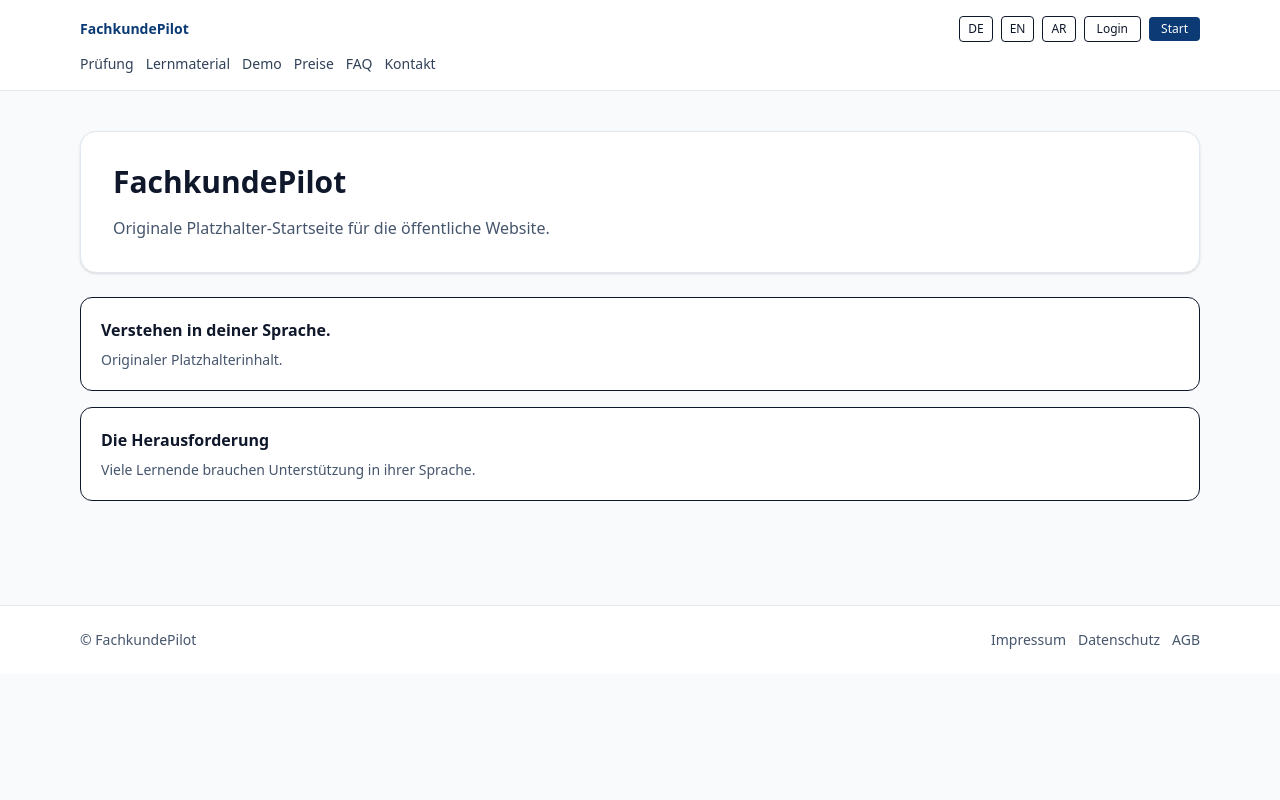
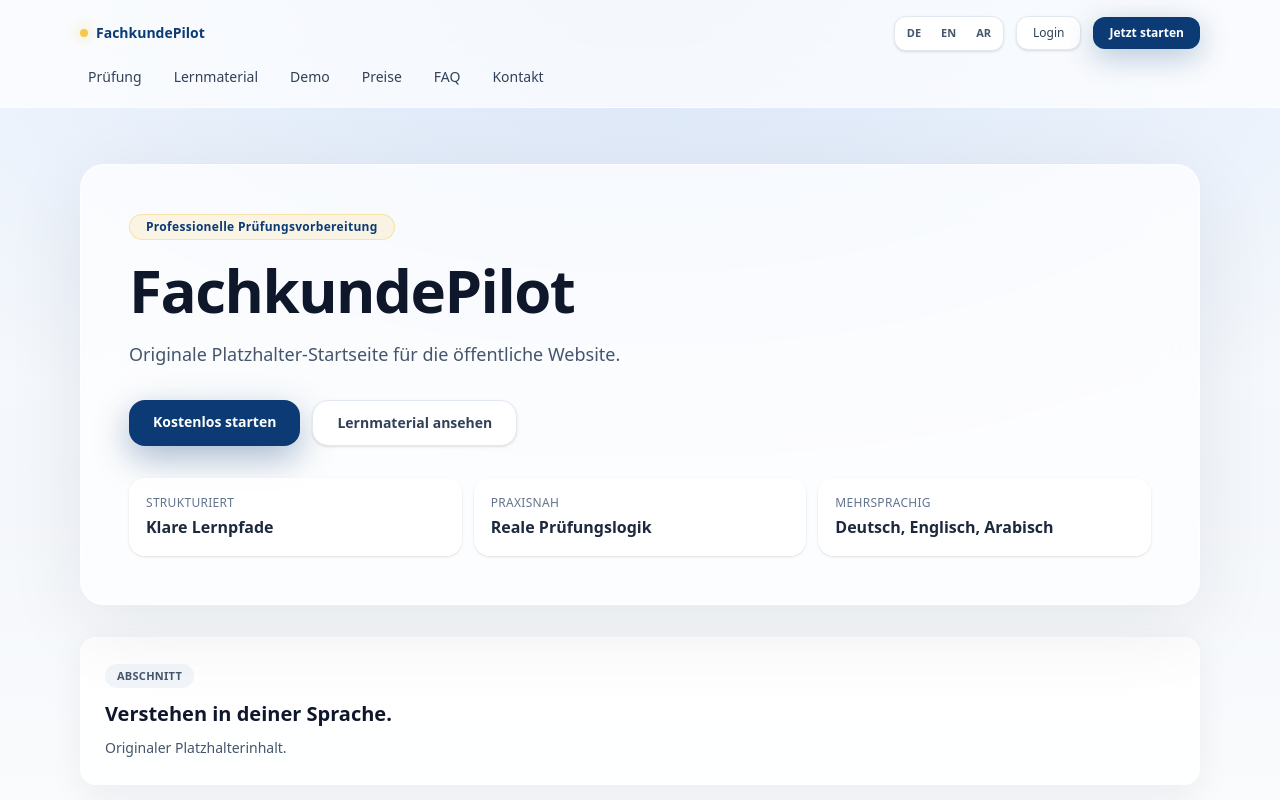
Before and after one commit to ammarsenaid/fachkundepilot, a Next.js app in the folder apps/web/: page /de in a window 1280 px wide. Shown: the top 800 px of the page. Built offline with nearby package versions, Linux system fonts and the light colour scheme; no server answers.

Commit message:
Redesign public homepage with premium SaaS-style UI

```diff
--- a/apps/web/src/app/[lang]/[[...slug]]/page.tsx
+++ b/apps/web/src/app/[lang]/[[...slug]]/page.tsx
@@ -1,4 +1,5 @@
 import type { Metadata } from "next";
+import Link from "next/link";
 import { notFound } from "next/navigation";
 
 import { LoginForm } from "@/components/auth/login-form";
@@ -14,7 +15,7 @@ import {
   getSectionTranslationByLanguage,
 } from "@/lib/directus/content";
 import { buildPageMetadata } from "@/lib/public/seo";
-import { findPageKey, getPageContent, type PublicPageKey } from "@/lib/public/content";
+import { buildLocalizedPath, findPageKey, getPageContent, type PublicPageKey } from "@/lib/public/content";
 import { directionForLanguage, isSupportedLanguage, type SupportedLanguage } from "@/lib/public/i18n";
 
 export const revalidate = 300;
@@ -84,28 +85,47 @@ export default async function PublicLocalizedPage({ params }: { params: Promise<
   );
 
   const visibleSections = sectionContents.filter(Boolean);
+  const isHome = resolved.key === "home";
 
   return (
-    <div dir={dir} className="min-h-screen bg-[var(--muted)]">
+    <div dir={dir} className="min-h-screen bg-[radial-gradient(80%_40%_at_50%_0%,rgba(88,141,220,0.20),transparent),linear-gradient(180deg,#f8fbff_0%,#f4f7fb_40%,#ffffff_100%)]">
       <PublicHeader lang={lang} currentPageKey={resolved.key} />
-      <main className="mx-auto max-w-6xl px-4 py-10">
-        <article className="rounded-2xl border border-[var(--border)] bg-white p-8 shadow-sm">
-          <h1 className="text-3xl font-bold text-slate-900">{content.title}</h1>
-          <p className="mt-4 text-slate-600">{content.intro}</p>
-          {resolved.key === "login" && <LoginForm />}
-          {resolved.key === "register" && <RegisterForm />}
-        </article>
+      <main className="mx-auto max-w-6xl px-4 py-10 md:py-14">
+        {isHome ? (
+          <article className="relative overflow-hidden rounded-3xl border border-white/60 bg-white/70 p-8 shadow-[0_20px_80px_rgba(15,23,42,0.08)] backdrop-blur-xl md:p-12">
+            <span className="inline-flex rounded-full border border-[var(--accent)]/40 bg-[var(--accent)]/15 px-4 py-1 text-xs font-semibold tracking-wide text-[var(--primary)]">Professionelle Prüfungsvorbereitung</span>
+            <h1 className="mt-5 max-w-4xl text-4xl font-bold tracking-tight text-slate-900 md:text-6xl">{content.title}</h1>
+            <p className="mt-5 max-w-2xl text-base text-slate-600 md:text-lg">{content.intro}</p>
+            <div className="mt-8 flex flex-wrap gap-3">
+              <Link href={buildLocalizedPath(lang, "register")} className="rounded-2xl bg-[var(--primary)] px-6 py-3 text-sm font-semibold text-white shadow-[0_12px_35px_rgba(11,58,117,0.35)]">Kostenlos starten</Link>
+              <Link href={buildLocalizedPath(lang, "materials")} className="rounded-2xl border border-slate-200 bg-white px-6 py-3 text-sm font-semibold text-slate-700 shadow-sm">Lernmaterial ansehen</Link>
+            </div>
+            <div className="mt-8 grid gap-3 md:grid-cols-3">
+              <div className="rounded-2xl border border-white/70 bg-white/75 p-4 shadow-sm"><p className="text-xs uppercase tracking-wide text-slate-500">Strukturiert</p><p className="mt-1 font-semibold text-slate-800">Klare Lernpfade</p></div>
+              <div className="rounded-2xl border border-white/70 bg-white/75 p-4 shadow-sm"><p className="text-xs uppercase tracking-wide text-slate-500">Praxisnah</p><p className="mt-1 font-semibold text-slate-800">Reale Prüfungslogik</p></div>
+              <div className="rounded-2xl border border-white/70 bg-white/75 p-4 shadow-sm"><p className="text-xs uppercase tracking-wide text-slate-500">Mehrsprachig</p><p className="mt-1 font-semibold text-slate-800">Deutsch, Englisch, Arabisch</p></div>
+            </div>
+          </article>
+        ) : (
+          <article className="rounded-3xl border border-white/60 bg-white/80 p-8 shadow-[0_20px_70px_rgba(15,23,42,0.07)] backdrop-blur-xl">
+            <h1 className="text-3xl font-bold tracking-tight text-slate-900">{content.title}</h1>
+            <p className="mt-4 max-w-3xl text-slate-600">{content.intro}</p>
+            {resolved.key === "login" && <LoginForm />}
+            {resolved.key === "register" && <RegisterForm />}
+          </article>
+        )}
 
-        <section className="mt-6 grid gap-4">
+        <section className="mt-8 grid gap-4 md:gap-5">
           {visibleSections.length > 0 ? (
             visibleSections.map((section) => (
-              <article key={section!.id} className="rounded-xl border bg-white p-5">
-                <h2 className="font-semibold">{section!.heading}</h2>
-                <p className="mt-2 text-sm text-slate-600">{section!.body}</p>
+              <article key={section!.id} className="rounded-2xl border border-white/70 bg-white/85 p-6 shadow-[0_10px_35px_rgba(15,23,42,0.06)]">
+                <span className="inline-flex rounded-full bg-slate-100 px-3 py-1 text-[11px] font-semibold uppercase tracking-wide text-slate-600">Abschnitt</span>
+                <h2 className="mt-3 text-xl font-semibold text-slate-900">{section!.heading}</h2>
+                <p className="mt-2 text-sm leading-6 text-slate-600">{section!.body}</p>
               </article>
             ))
           ) : (
-            <article className="rounded-xl border bg-white p-5 text-sm text-slate-600">Content unavailable in this language yet.</article>
+            <article className="rounded-2xl border border-white/70 bg-white/85 p-5 text-sm text-slate-600 shadow-sm">Content unavailable in this language yet.</article>
           )}
         </section>
       </main>
--- a/apps/web/src/app/globals.css
+++ b/apps/web/src/app/globals.css
@@ -1,13 +1,13 @@
 @import "tailwindcss";
 
 :root {
-  --background: #ffffff;
+  --background: #f8fbff;
   --foreground: #0f172a;
   --primary: #0b3a75;
   --accent: #f5c84b;
-  --muted: #f8fafc;
+  --muted: #f3f7fc;
   --card: #ffffff;
-  --border: #e2e8f0;
+  --border: #dbe6f3;
 }
 
 body {
--- a/apps/web/src/components/public/footer.tsx
+++ b/apps/web/src/components/public/footer.tsx
@@ -4,13 +4,13 @@ import type { SupportedLanguage } from "@/lib/public/i18n";
 export function PublicFooter({ lang }: { lang: SupportedLanguage }) {
   const s = pageSlugs[lang];
   return (
-    <footer className="mt-16 border-t border-[var(--border)] bg-white">
-      <div className="mx-auto flex max-w-6xl flex-wrap items-center justify-between gap-4 px-4 py-6 text-sm text-slate-600">
+    <footer className="mt-20 border-t border-white/50 bg-white/80 backdrop-blur">
+      <div className="mx-auto flex max-w-6xl flex-wrap items-center justify-between gap-4 px-4 py-8 text-sm text-slate-600">
         <p>© FachkundePilot</p>
-        <div className="flex gap-3">
-          <a href={`/${lang}/${s.imprint}`}>Impressum</a>
-          <a href={`/${lang}/${s.privacy}`}>Datenschutz</a>
-          <a href={`/${lang}/${s.terms}`}>AGB</a>
+        <div className="flex flex-wrap gap-4">
+          <a className="hover:text-[var(--primary)]" href={`/${lang}/${s.imprint}`}>Impressum</a>
+          <a className="hover:text-[var(--primary)]" href={`/${lang}/${s.privacy}`}>Datenschutz</a>
+          <a className="hover:text-[var(--primary)]" href={`/${lang}/${s.terms}`}>AGB</a>
         </div>
       </div>
     </footer>
--- a/apps/web/src/components/public/header.tsx
+++ b/apps/web/src/components/public/header.tsx
@@ -12,27 +12,30 @@ export function PublicHeader({ lang, currentPageKey }: { lang: SupportedLanguage
   const [open, setOpen] = useState(false);
 
   return (
-    <header className="border-b border-[var(--border)] bg-white">
+    <header className="sticky top-0 z-50 border-b border-white/50 bg-white/70 backdrop-blur-xl">
       <div className="mx-auto max-w-6xl px-4 py-4">
         <div className="flex items-center justify-between gap-4">
-          <Link href={`/${lang}`} className="text-sm font-semibold text-[var(--primary)]">FachkundePilot</Link>
-          <button className="rounded border px-3 py-1 text-sm md:hidden" onClick={() => setOpen((v) => !v)}>
+          <Link href={`/${lang}`} className="inline-flex items-center gap-2 text-sm font-semibold text-[var(--primary)]">
+            <span className="inline-block size-2 rounded-full bg-[var(--accent)] shadow-[0_0_14px_rgba(245,200,75,0.8)]" />
+            FachkundePilot
+          </Link>
+          <button className="rounded-xl border border-slate-200 bg-white px-3 py-2 text-sm shadow-sm md:hidden" onClick={() => setOpen((v) => !v)}>
             Menu
           </button>
-          <div className="hidden items-center gap-2 md:flex">
+          <div className="hidden items-center gap-3 md:flex">
             <LanguageSwitcher currentPageKey={currentPageKey} />
-            <a href={`/${lang}/${s.login}`} className="rounded border px-3 py-1 text-xs">Login</a>
-            <a href={`/${lang}/${s.register}`} className="rounded bg-[var(--primary)] px-3 py-1 text-xs text-white">Start</a>
+            <a href={`/${lang}/${s.login}`} className="rounded-xl border border-slate-200 bg-white px-4 py-2 text-xs font-medium text-slate-700 shadow-sm">Login</a>
+            <a href={`/${lang}/${s.register}`} className="rounded-xl bg-[var(--primary)] px-4 py-2 text-xs font-semibold text-white shadow-[0_8px_30px_rgba(11,58,117,0.28)]">Jetzt starten</a>
           </div>
         </div>
 
-        <nav className={`${open ? "mt-4 grid" : "hidden"} gap-2 text-sm text-slate-700 md:mt-3 md:grid md:grid-flow-col md:auto-cols-max md:gap-3`}>
-          <a href={buildLocalizedPath(lang, "exam")}>Prüfung</a>
-          <a href={buildLocalizedPath(lang, "materials")}>Lernmaterial</a>
-          <a href={buildLocalizedPath(lang, "demo")}>Demo</a>
-          <a href={buildLocalizedPath(lang, "pricing")}>Preise</a>
-          <a href={buildLocalizedPath(lang, "faq")}>FAQ</a>
-          <a href={buildLocalizedPath(lang, "contact")}>Kontakt</a>
+        <nav className={`${open ? "mt-4 grid" : "hidden"} gap-2 rounded-2xl border border-white/60 bg-white/85 p-3 text-sm text-slate-700 shadow-sm md:mt-3 md:grid md:grid-flow-col md:auto-cols-max md:items-center md:gap-4 md:border-0 md:bg-transparent md:p-0 md:shadow-none`}>
+          <a href={buildLocalizedPath(lang, "exam")} className="rounded-lg px-2 py-1 hover:bg-slate-100">Prüfung</a>
+          <a href={buildLocalizedPath(lang, "materials")} className="rounded-lg px-2 py-1 hover:bg-slate-100">Lernmaterial</a>
+          <a href={buildLocalizedPath(lang, "demo")} className="rounded-lg px-2 py-1 hover:bg-slate-100">Demo</a>
+          <a href={buildLocalizedPath(lang, "pricing")} className="rounded-lg px-2 py-1 hover:bg-slate-100">Preise</a>
+          <a href={buildLocalizedPath(lang, "faq")} className="rounded-lg px-2 py-1 hover:bg-slate-100">FAQ</a>
+          <a href={buildLocalizedPath(lang, "contact")} className="rounded-lg px-2 py-1 hover:bg-slate-100">Kontakt</a>
           <div className="mt-2 md:hidden"><LanguageSwitcher currentPageKey={currentPageKey} /></div>
         </nav>
       </div>
--- a/apps/web/src/components/public/language-switcher.tsx
+++ b/apps/web/src/components/public/language-switcher.tsx
@@ -17,9 +17,9 @@ export function LanguageSwitcher({ currentPageKey }: { currentPageKey: PublicPag
   }, [pathname]);
 
   return (
-    <div className="flex items-center gap-2">
+    <div className="flex items-center gap-1 rounded-xl border border-slate-200 bg-white p-1 shadow-sm">
       {supportedLanguages.map((lang) => (
-        <a key={lang} href={buildLocalizedPath(lang, currentPageKey)} className="rounded border px-2 py-1 text-xs uppercase">
+        <a key={lang} href={buildLocalizedPath(lang, currentPageKey)} className="rounded-lg px-2 py-1 text-[11px] font-semibold uppercase text-slate-600 hover:bg-slate-100 hover:text-slate-900">
           {lang}
         </a>
       ))}
```
